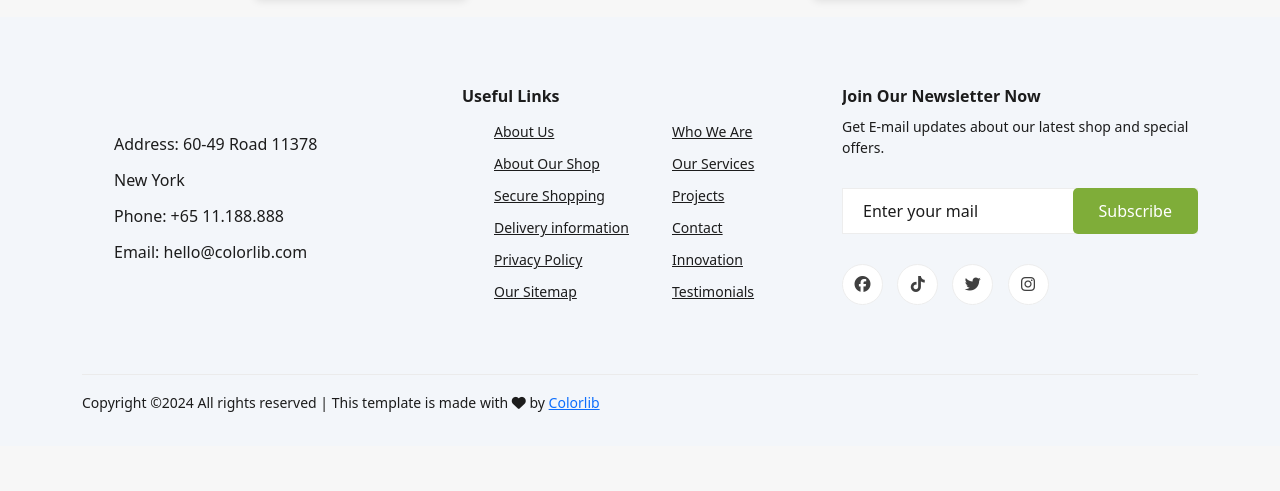
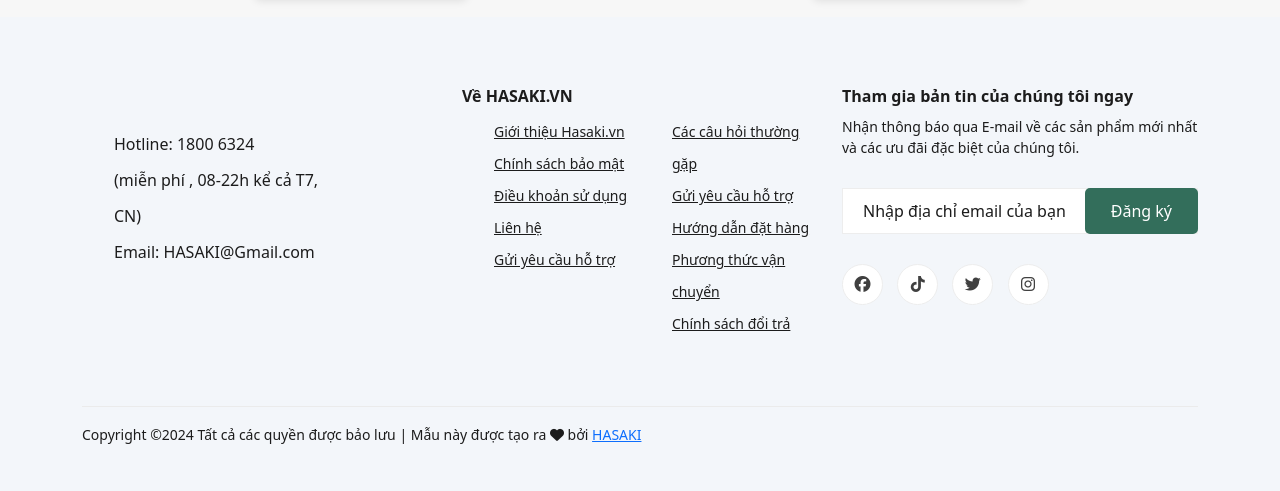
Before and after one commit to haodz2k4/Hasaki-FE, a plain HTML site: page index.html in a window 1280 px wide. Shown: the part 1923-2414 px from the top of the page. Before the commit the page ends 2369 px from the top, so only its background shows below. Drawn offline with nearby package versions, Linux system fonts and the light colour scheme.

Commit message:
Update Product List và Footer

```diff
--- a/index.html
+++ b/index.html
@@ -521,42 +521,42 @@
                         </div>
 
                         <ul>
-                            <li>Address: 60-49 Road 11378 New York</li>
-                            <li>Phone: +65 11.188.888</li>
-                            <li>Email: hello@colorlib.com</li>
+                            <li>Hotline: 1800 6324</li>
+                            <li>(miễn phí , 08-22h kể cả T7, CN)</li>
+                            <li>Email: HASAKI@Gmail.com</li>
                         </ul>
                     </div>
                 </div>
                 <div class="col-lg-4 col-md-6 col-sm-6 offset-lg-1">
                     <div class="footer__widget">
-                        <h6>Useful Links</h6>
+                        <h6>Về HASAKI.VN</h6>
                         <ul>
-                            <li><a href="#">About Us</a></li>
-                            <li><a href="#">About Our Shop</a></li>
-                            <li><a href="#">Secure Shopping</a></li>
-                            <li><a href="#">Delivery information</a></li>
-                            <li><a href="#">Privacy Policy</a></li>
-                            <li><a href="#">Our Sitemap</a></li>
+                            <li><a href="#">Giới thiệu Hasaki.vn</a></li>
+                            <li><a href="#">Chính sách bảo mật</a></li>
+                            <li><a href="#">Điều khoản sử dụng</a></li>
+                            <li><a href="#">Liên hệ</a></li>
+                            <li><a href="#">Gửi yêu cầu hỗ trợ</a></li>
+
                         </ul>
 
                         <ul>
-                            <li><a href="#">Who We Are</a></li>
-                            <li><a href="#">Our Services</a></li>
-                            <li><a href="#">Projects</a></li>
-                            <li><a href="#">Contact</a></li>
-                            <li><a href="#">Innovation</a></li>
-                            <li><a href="#">Testimonials</a></li>
+                            <li><a href="#">Các câu hỏi thường gặp</a></li>
+                            <li><a href="#">Gửi yêu cầu hỗ trợ</a></li>
+                            <li><a href="#">Hướng dẫn đặt hàng</a></li>
+                            <li><a href="#">Phương thức vận chuyển</a></li>
+                            <li><a href="#">Chính sách đổi trả</a></li>
+
                         </ul>
                     </div>
 
                 </div>
                 <div class="col-lg-4 col-md-12">
                     <div class="footer__widget">
-                        <h6>Join Our Newsletter Now</h6>
-                        <p>Get E-mail updates about our latest shop and special offers.</p>
+                        <h6>Tham gia bản tin của chúng tôi ngay</h6>
+                        <p>Nhận thông báo qua E-mail về các sản phẩm mới nhất và các ưu đãi đặc biệt của chúng tôi.</p>
                         <form action="#">
-                            <input type="text" placeholder="Enter your mail">
-                            <button type="submit" class="site-btn">Subscribe</button>
+                            <input type="text" placeholder="Nhập địa chỉ email của bạn">
+                            <button type="submit" class="site-btn">Đăng ký</button>
                         </form>
                         <div class="footer__widget__social">
                             <a href="#"><i class="fa-brands fa-facebook"></i></a>
@@ -571,8 +571,8 @@
                 <div class="col-lg-12">
                     <div class="footer__copyright">
                         <div class="footer__copyright__text"><p><!-- Link back to Colorlib can't be removed. Template is licensed under CC BY 3.0. -->
-  Copyright &copy;<script>document.write(new Date().getFullYear());</script> All rights reserved | This template is made with <i class="fa fa-heart" aria-hidden="true"></i> by <a href="https://colorlib.com" target="_blank">Colorlib</a>
-  <!-- Link back to Colorlib can't be removed. Template is licensed under CC BY 3.0. --></p></div>
+                            Copyright &copy;<script>document.write(new Date().getFullYear());</script> Tất cả các quyền được bảo lưu | Mẫu này được tạo ra <i class="fa fa-heart" aria-hidden="true"></i> bởi <a href="https://colorlib.com" target="_blank">HASAKI</a>
+
                         <div class="footer__copyright__payment"><img src="img/payment-item.png" alt=""></div>
                     </div>
                 </div>
--- a/public/styles.css
+++ b/public/styles.css
@@ -882,7 +882,7 @@ body {
 	top: 0;
 	padding: 0 26px;
 	height: 100%;
-    background-color: #7fad39; /* Màu nền cho nút */
+    background-color: #336e5b; /* Màu nền cho nút */
     color: #ffffff; /* Màu chữ cho nút */
     border: none; /* Bỏ đường viền cho nút */
     cursor: pointer; /* Thay đổi con trỏ khi hover */
@@ -913,7 +913,7 @@ body {
 }
 
 .footer__widget .footer__widget__social a:hover {
-	background: #7fad39;
+	background: #336e5b;
 	color: #ffffff;
 	border-color: #ffffff;
 }
```
